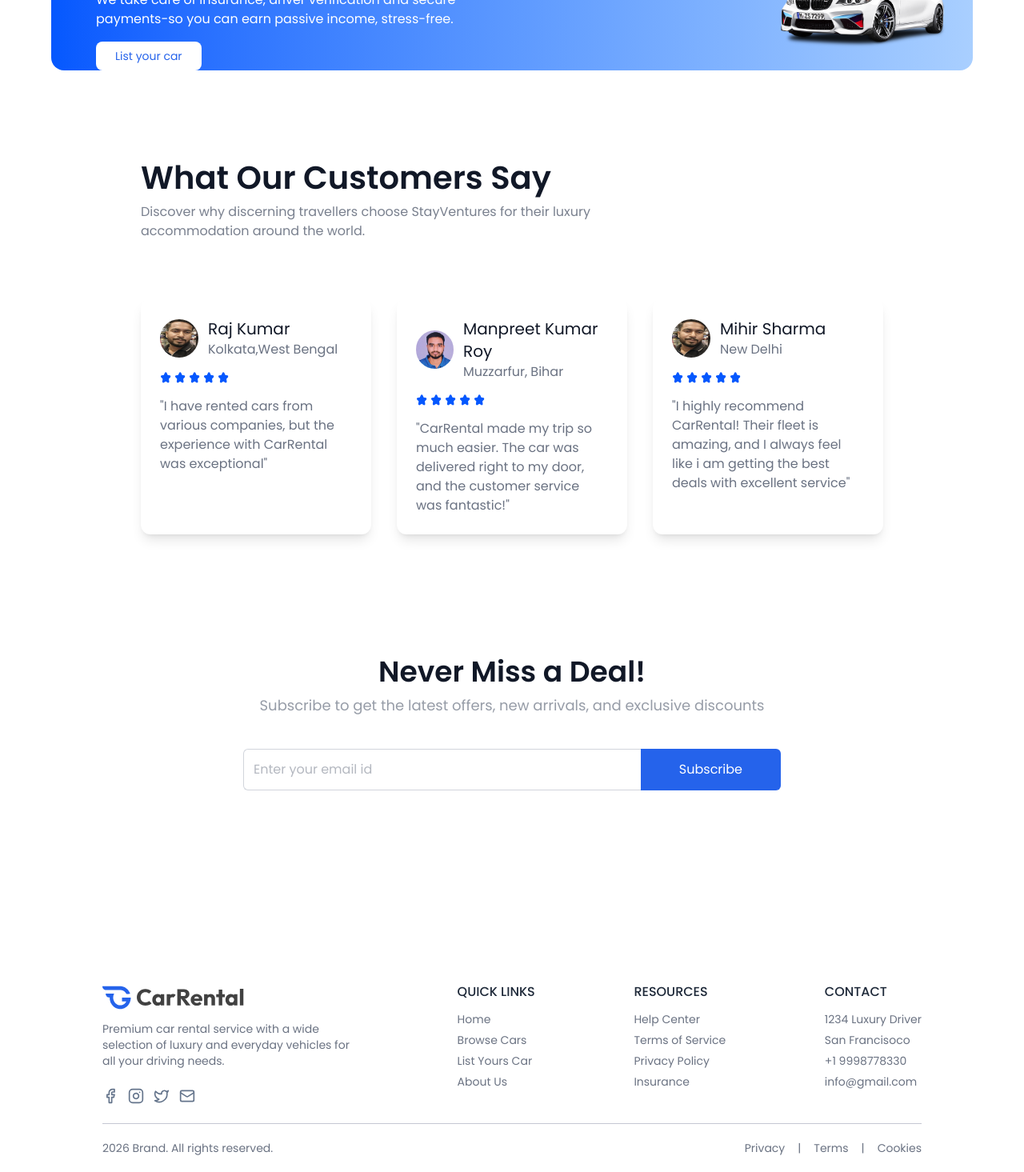
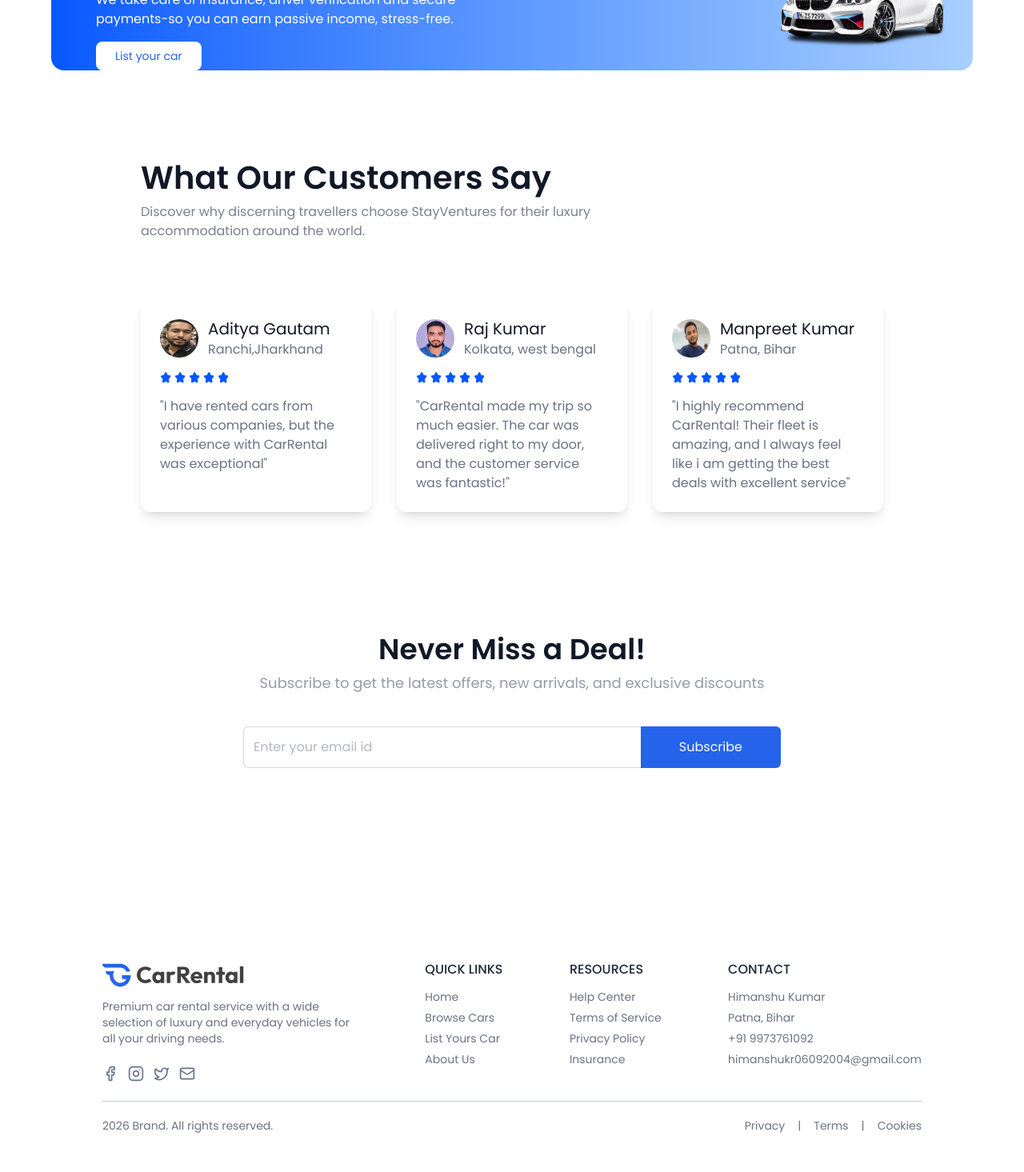
Before and after one commit to himanshukumar-2004/CarRental, a React (Vite) app in the folder client/: page / in a window 1280 px wide. Shown: the part 1375-2840 px from the top of the page at 80% size. After the commit the page ends 2812 px from the top, so only its background shows below. Built offline with nearby package versions, Linux system fonts and the light colour scheme; no server answers.

Commit message:
feat: implement car booking flow and add essential UI components including Testimonials, Footer, and CarDetails page

```diff
--- a/client/src/assets/assets.js
+++ b/client/src/assets/assets.js
@@ -32,6 +32,7 @@ import calendar_icon_colored from "./calendar_icon_colored.svg"
 import location_icon_colored from "./location_icon_colored.svg"
 import testimonial_image_1 from "./testimonial_image_1.png"
 import testimonial_image_2 from "./testimonial_image_2.png"
+import testimonial_image_3 from "./testimonial_image_3.png"
 import main_car from "./main_car.png"
 import banner_car_image from "./banner_car_image.png"
 import user_profile from "./user_profile.png"
@@ -78,6 +79,7 @@ export const assets = {
     filter_icon,
     testimonial_image_1,
     testimonial_image_2,
+    testimonial_image_3,
     main_car,
     banner_car_image,
     car_image1,
--- a/client/src/components/Footer.jsx
+++ b/client/src/components/Footer.jsx
@@ -41,10 +41,10 @@ const Footer = () => {
         <div>
           <h2 className='text-base font-medium text-gray-800 dark:text-gray-200 uppercase'>Contact</h2>
           <ul className='mt-3 flex flex-col gap-1.5'>
-                <li>1234 Luxury Driver</li>
-                <li>San Francisoco</li>
-                <li>+1 9998778330</li>
-                <li>info@gmail.com</li>
+            <li>Himanshu Kumar</li>
+            <li>Patna, Bihar</li>
+            <li>+91 9973761092</li>
+            <li>himanshukr06092004@gmail.com</li>
           </ul>
         </div>
       </div>
--- a/client/src/components/Testimonial.jsx
+++ b/client/src/components/Testimonial.jsx
@@ -5,21 +5,24 @@ import { assets } from '../assets/assets';
 const Testimonial = () => {
 
   const testimonials = [
-        { name: "Raj Kumar",
-          location: "Kolkata,West Bengal",
+    {
+      name: "Aditya Gautam",
+      location: "Ranchi,Jharkhand",
       image: assets.testimonial_image_1,
       testimonial: "I have rented cars from various companies, but the experience with CarRental was exceptional"
     },
 
-        { name: "Manpreet Kumar Roy",
-          location: "Muzzarfur, Bihar",
+    {
+      name: "Raj Kumar",
+      location: "Kolkata, west bengal",
       image: assets.testimonial_image_2,
       testimonial: "CarRental made my trip so much easier. The car was delivered right to my door, and the customer service was fantastic!"
     },
 
-        { name: "Mihir Sharma",
-          location: "New Delhi",
-          image: assets.testimonial_image_1,
+    {
+      name: "Manpreet Kumar",
+      location: "Patna, Bihar",
+      image: assets.testimonial_image_3,
       testimonial: "I highly recommend CarRental! Their fleet is amazing, and I always feel like i am getting the best deals with excellent service"
     },
   ];
@@ -45,7 +48,7 @@ const Testimonial = () => {
 
             <div className="flex items-center gap-1 mt-4">
               {Array(5).fill(0).map((_, index) => (
-                                <img  key={index} src={assets.star_icon} alt="star-icon"
+                <img key={index} src={assets.star_icon} alt="star-icon"
                 />
               ))}
             </div>
--- a/client/src/pages/CarDetails.jsx
+++ b/client/src/pages/CarDetails.jsx
@@ -51,7 +51,7 @@ const CarDetails = () => {
         <div className='lg:col-span-2'>
           <img
             src={car.image}
-            alt={`${car.brand} ${car.model}`}
+            alt={`₹{car.brand} ₹{car.model}`}
             className='w-full h-auto max-h-96 object-cover rounded-xl mb-6 shadow-md'
           />
 
@@ -69,7 +69,7 @@ const CarDetails = () => {
 
             <div className='grid grid-cols-2 sm:grid-cols-4 gap-4'>
               {[
-                { icon: assets.users_icon, text: `${car.seating_capacity} Seats` },
+                { icon: assets.users_icon, text: `₹{car.seating_capacity} Seats` },
                 { icon: assets.fuel_icon, text: car.fuel_type },
                 { icon: assets.car_icon, text: car.transmission },
                 { icon: assets.location_icon, text: car.location },
--- a/client/src/pages/owner/AddCar.jsx
+++ b/client/src/pages/owner/AddCar.jsx
@@ -135,11 +135,11 @@ const AddCar = () => {
             </div>
 
             <div className='flex flex-col w-full'>
-              <label>Daily Price ($)</label>
+              <label>Daily Price (₹)</label>
               <input
                 type='number'
                 min='0'
-                placeholder='e.g. 120'
+                placeholder='e.g. 2000'
                 required
                 className='px-3 py-2 mt-1 border border-borderColor dark:border-gray-700 dark:bg-gray-800 dark:text-gray-300 rounded-md outline-none'
                 value={car.pricePerDay}
--- a/client/src/pages/owner/ManageCars.jsx
+++ b/client/src/pages/owner/ManageCars.jsx
@@ -84,9 +84,9 @@ const ManageCars = () => {
               </div>
             </div>
             <div className='text-gray-600 dark:text-gray-300'>{car.category}</div>
-            <div className='text-gray-600 dark:text-gray-300'>${car.pricePerDay}</div>
+            <div className='text-gray-600 dark:text-gray-300'>₹{car.pricePerDay}</div>
             <div>
-              <span className={`rounded-full px-2.5 py-1 text-xs font-medium ${car.isAvailable ? 'bg-green-100 text-green-700' : 'bg-red-100 text-red-700'}`}>
+              <span className={`rounded-full px-2.5 py-1 text-xs font-medium ₹{car.isAvailable ? 'bg-green-100 text-green-700' : 'bg-red-100 text-red-700'}`}>
                 {car.isAvailable ? 'Available' : 'Unavailable'}
               </span>
             </div>
```
Also changed, not shown: client/src/pages/Home.jsx (+5 -5 lines), client/src/assets/testimonial_image_3.png (added). Lines whose indentation alone changed are shown as unchanged.
